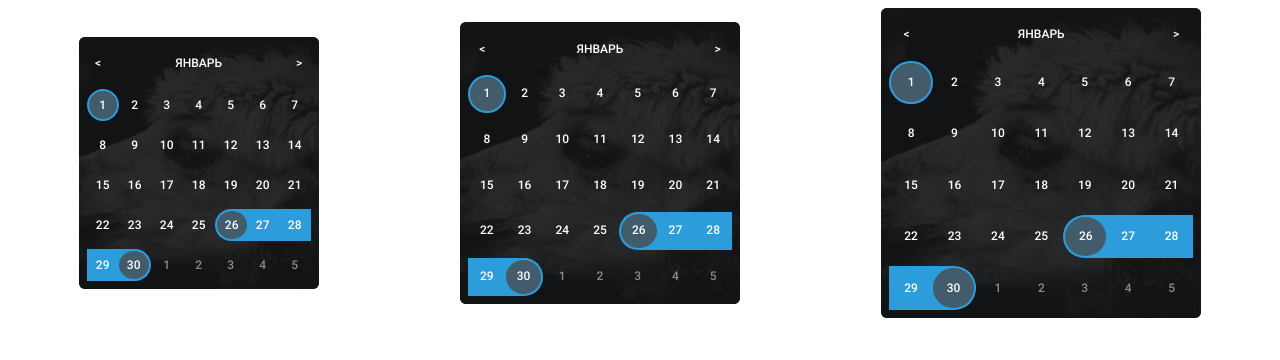
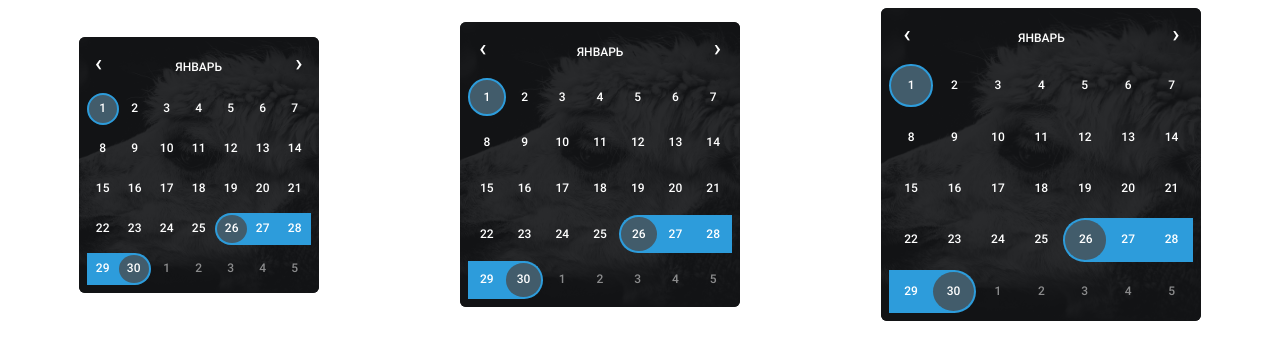
Before and after one commit to Serganbus/html-alpako, a plain HTML site: page index.html in a window 1280 px wide. Drawn offline with Linux system fonts and the light colour scheme.

Commit message:
верстка навигации календаря

```diff
--- a/index.html
+++ b/index.html
@@ -13,9 +13,9 @@
     <div style="width:240px;">
         <div class="alpako-calendar">
             <nav>
-                <div class="prev ta-center">&lt;</div>
+                <div class="prev ta-center">&#8249;</div>
                 <div class="month ta-center">Январь</div>
-                <div class="next ta-center">&gt;</div>
+                <div class="next ta-center">&#8250;</div>
             </nav>
             <div class="content">
                 <div class="row">
@@ -143,9 +143,9 @@
     <div style="width:280px;">
         <div class="alpako-calendar">
             <nav>
-                <div class="prev ta-center">&lt;</div>
+                <div class="prev ta-center">&#8249;</div>
                 <div class="month ta-center">Январь</div>
-                <div class="next ta-center">&gt;</div>
+                <div class="next ta-center">&#8250;</div>
             </nav>
             <div class="content">
                 <div class="row">
@@ -273,9 +273,9 @@
     <div style="width:320px;">
         <div class="alpako-calendar">
             <nav>
-                <div class="prev ta-center">&lt;</div>
+                <div class="prev ta-center">&#8249;</div>
                 <div class="month ta-center">Январь</div>
-                <div class="next ta-center">&gt;</div>
+                <div class="next ta-center">&#8250;</div>
             </nav>
             <div class="content">
                 <div class="row">
--- a/styles/alpako.css
+++ b/styles/alpako.css
@@ -66,16 +66,16 @@
 }
 
 .alpako-calendar > nav {
-    height: 44.67px;
-
     display: flex;
     justify-content: center;
-    align-items: center;
+    align-items: baseline;
+    padding: 15px 0px;
 }
 
 .alpako-calendar > nav > .prev,
 .alpako-calendar > nav > .next {
     flex-grow: 1;
+    font-size: 2em;
 }
 
 .alpako-calendar > nav > .month {
```
